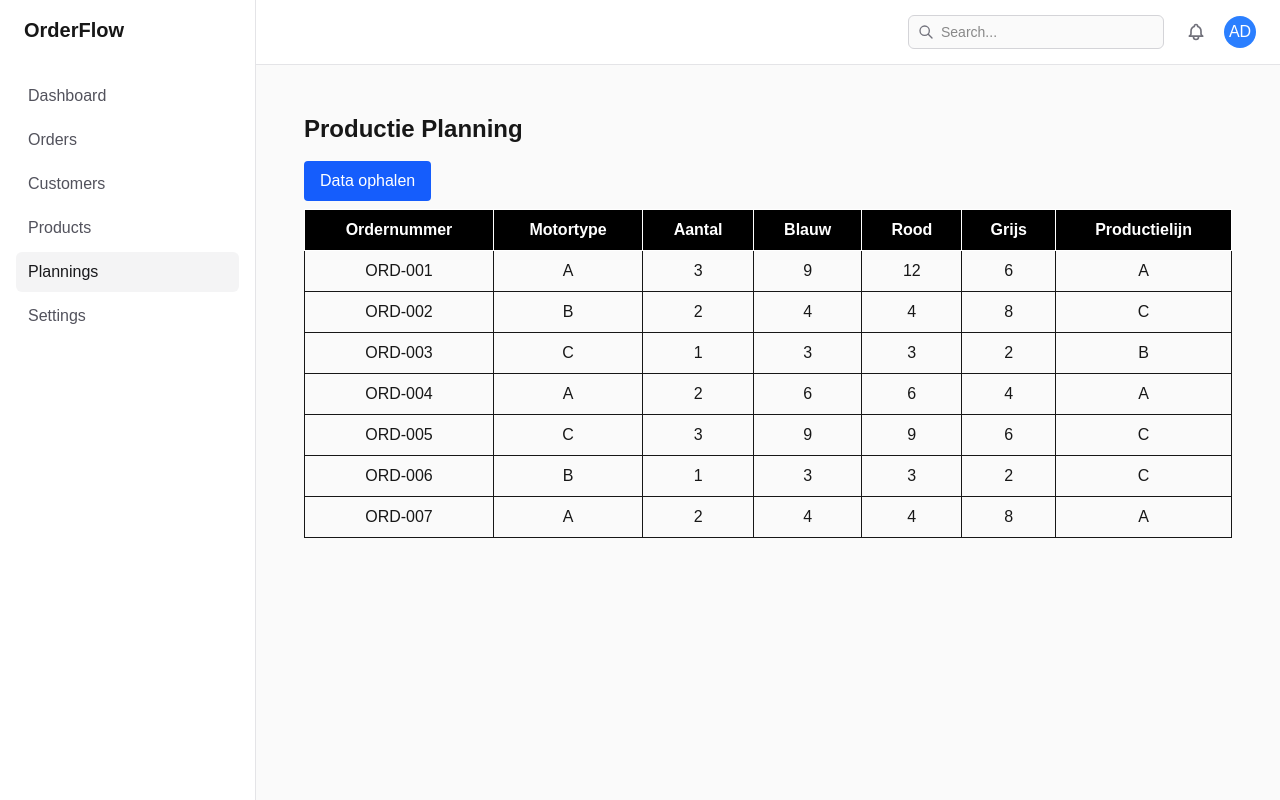
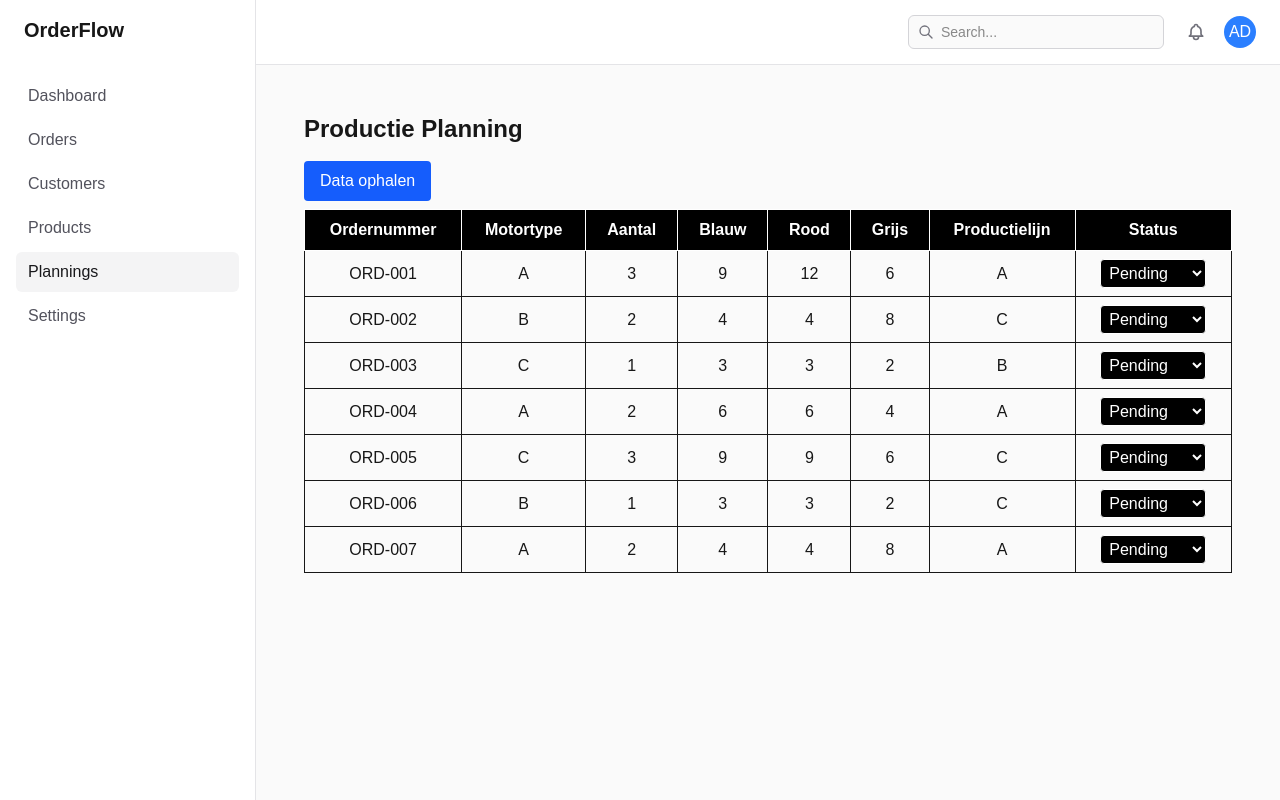
Before and after one commit to zuyd-projects/Casusgroep-1, a Next.js app in the folder frontend/: page /dashboard/plannings in a window 1280 px wide. Both pictures are taken after a click on the button "Data ophalen". Built offline with nearby package versions, Linux system fonts and the light colour scheme.

Commit message:
added status on order for planner

```diff
--- a/frontend/src/app/dashboard/plannings/page.js
+++ b/frontend/src/app/dashboard/plannings/page.js
@@ -24,7 +24,7 @@ export default function PlanningPage() {
         { ordernummer: 'ORD-005', motortype: 'C', aantal: 3, blauw: 9, rood: 9, grijs: 6, productielijn: 'C' },
         { ordernummer: 'ORD-006', motortype: 'B', aantal: 1, blauw: 3, rood: 3, grijs: 2, productielijn: 'C' },
         { ordernummer: 'ORD-007', motortype: 'A', aantal: 2, blauw: 4, rood: 4, grijs: 8, productielijn: 'A' },
-      ];
+      ].map(order => ({ ...order, status: 'pending' })); // Voeg status toe
 
       const currentData = JSON.stringify(orders);
       const newData = JSON.stringify(fetchedOrders);
@@ -38,6 +38,14 @@ export default function PlanningPage() {
 
       setLoading(false);
     }, 1500);
+  };
+
+  const updateOrderStatus = (index, newStatus) => {
+    setOrders(prev =>
+      prev.map((order, i) =>
+        i === index ? { ...order, status: newStatus } : order
+      )
+    );
   };
 
   return (
@@ -64,6 +72,7 @@ export default function PlanningPage() {
               <th className="border px-4 py-2">Rood</th>
               <th className="border px-4 py-2">Grijs</th>
               <th className="border px-4 py-2">Productielijn</th>
+              <th className="border px-4 py-2">Status</th>
             </tr>
           </thead>
           <tbody>
@@ -76,6 +85,17 @@ export default function PlanningPage() {
                 <td className="border px-4 py-2">{order.rood}</td>
                 <td className="border px-4 py-2">{order.grijs}</td>
                 <td className="border px-4 py-2">{order.productielijn}</td>
+                <td className="border px-4 py-2">
+                  <select
+                    value={order.status}
+                    onChange={(e) => updateOrderStatus(index, e.target.value)}
+                    className="p-1 border rounded bg-black text-white"
+                  >
+                    <option value="pending">Pending</option>
+                    <option value="processed">Processed</option>
+                    <option value="error">Error</option>
+                  </select>
+                </td>
               </tr>
             ))}
           </tbody>
```
